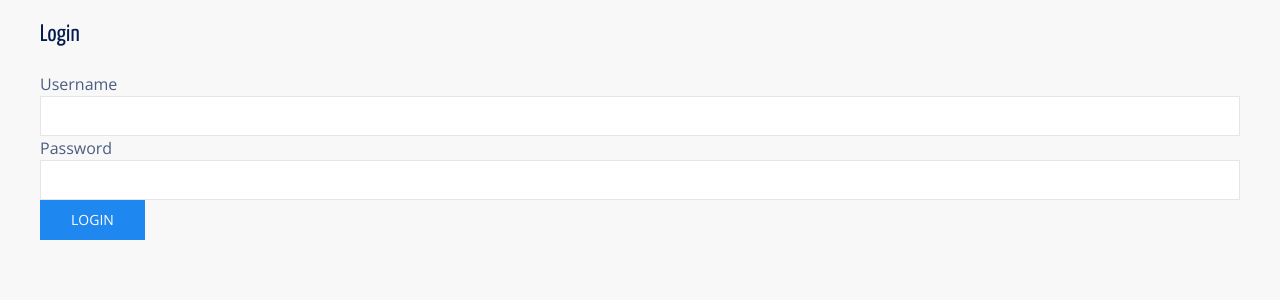
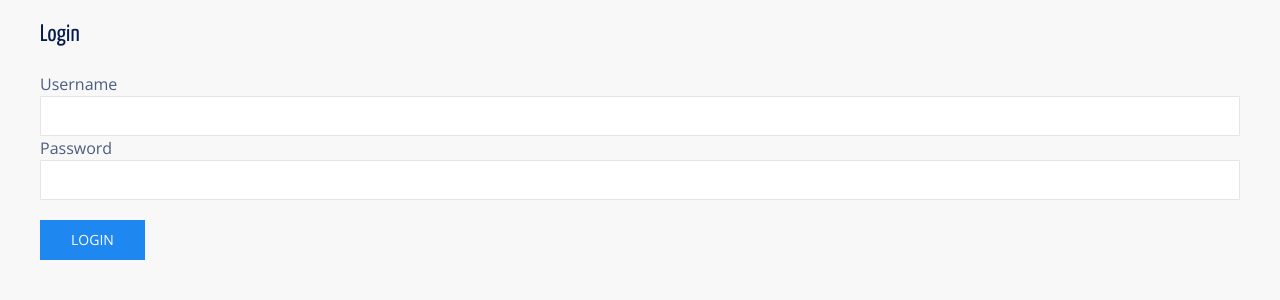
Before and after one commit to alkaest2002/flask-sippas, a Flask app: page /users/login in a window 1280 px wide. Shown: the part 140-440 px from the top of the page. Run offline with Flask 2, Linux system fonts and the light colour scheme; some libraries are stand-ins or nearby versions.

Commit message:
ui bugfix

```diff
--- a/flaskApp/blueprints/users/templates/users/login.html
+++ b/flaskApp/blueprints/users/templates/users/login.html
@@ -10,7 +10,9 @@
       {{ render_field(field) }}
     {% endfor %}
 
-    <button class="uk-button uk-button-primary" type="submit">Login</button>
+    <div class="uk-margin">
+      <button class="uk-button uk-button-primary" type="submit">Login</button>
+    </div>
 
   </form>
 
```
